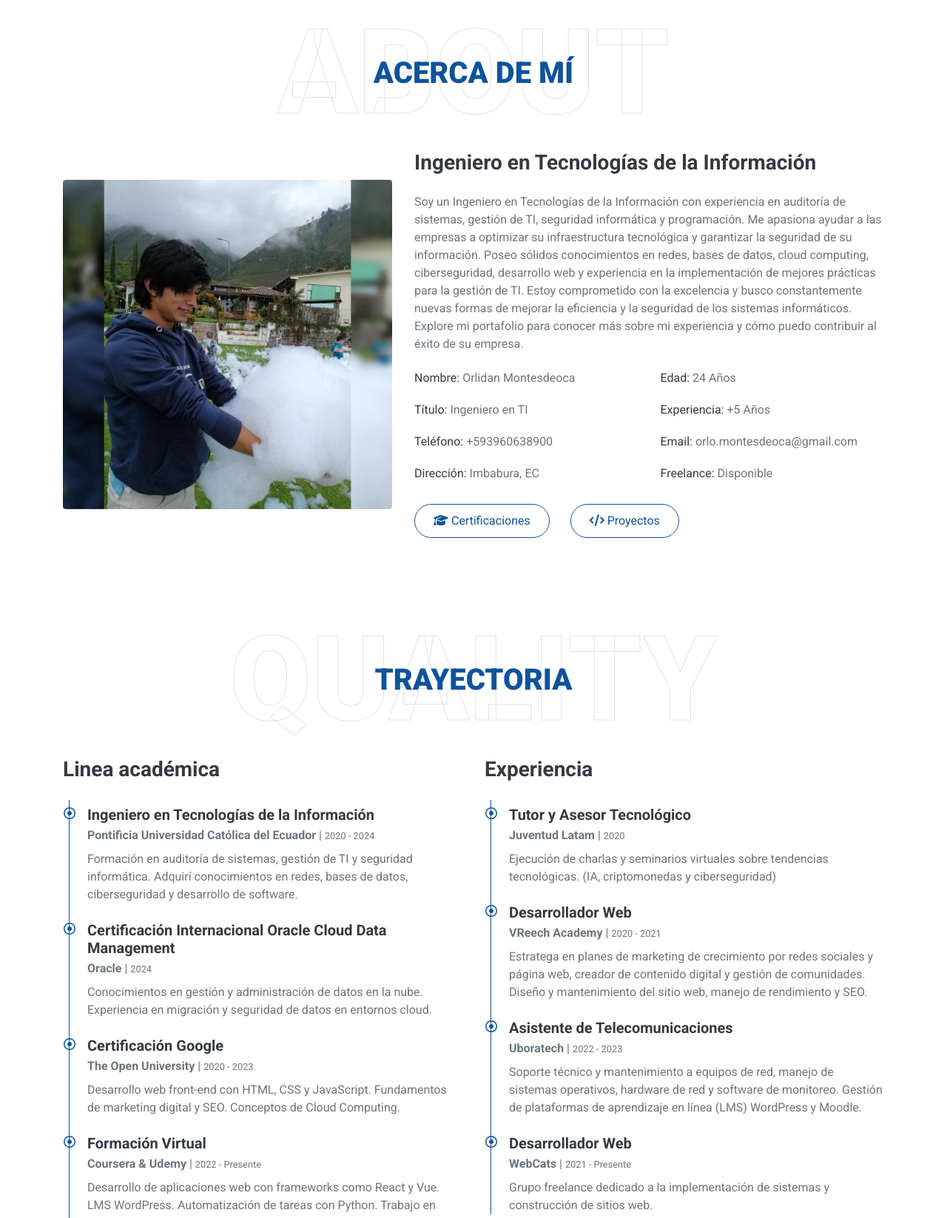
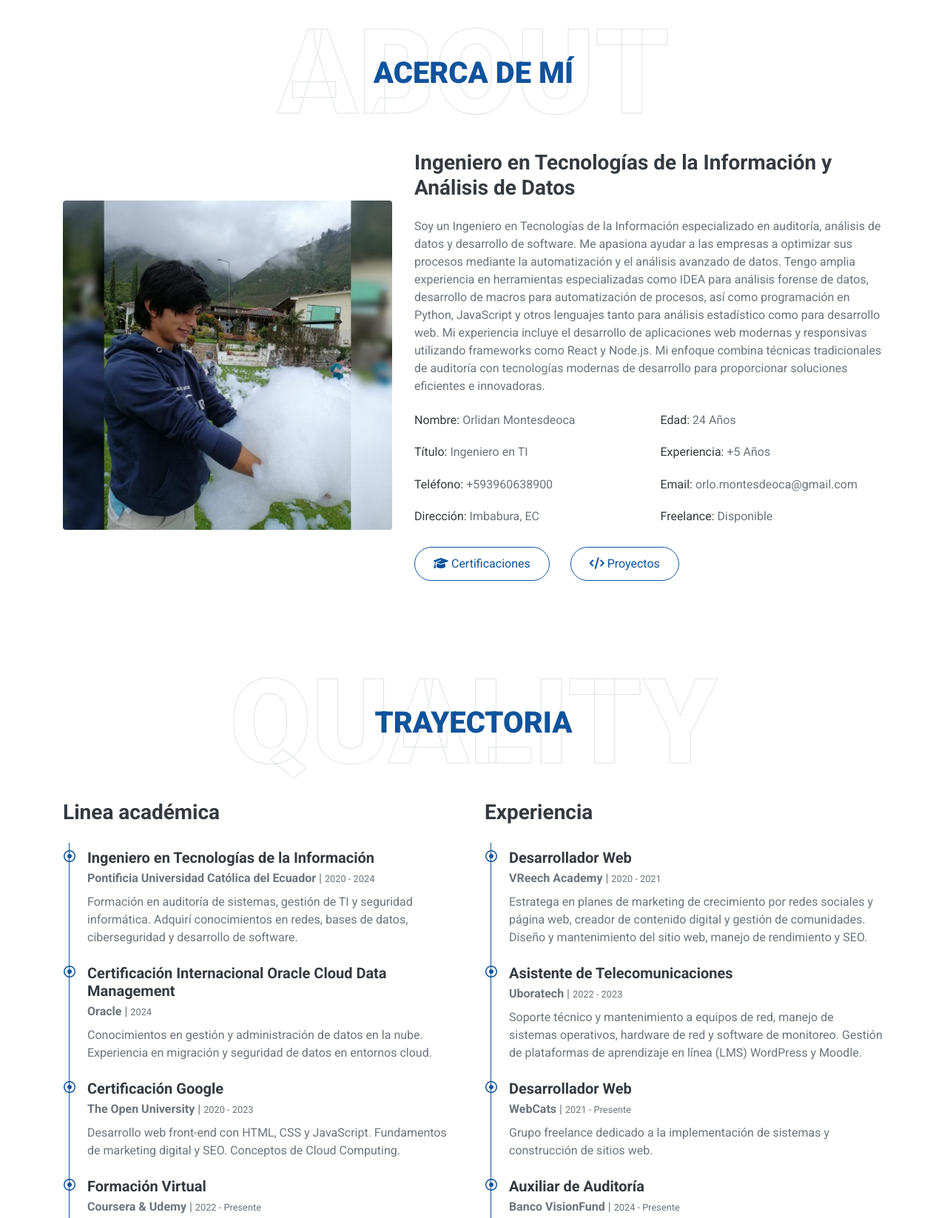
Before and after one commit to itsOrlo/itsOrlo.github.io, a plain HTML site: page index.html in a window 1280 px wide. Shown: the part 892-2538 px from the top of the page at 74% size. Drawn offline with nearby package versions, Linux system fonts and the light colour scheme; some packages are replaced by stand-ins of ours; a script that the page names is missing.

Commit message:
fix bugs

```diff
--- a/index.html
+++ b/index.html
@@ -142,7 +142,7 @@
               class="typed-text-output d-inline font-weight-lighter text-white"
             ></h1>
             <div class="typed-text d-none">
-              Ingeniero de Sistemas, Analista de Seguridad, Desarrollador Web
+              Ingeniero de Sistemas, Analista de Datos, Desarrollador Web
             </div>
             <div
               class="d-flex align-items-center justify-content-center justify-content-lg-start pt-5"
@@ -231,19 +231,23 @@
             <img class="img-fluid rounded w-100" src="img/a.jpg" alt="" />
           </div>
           <div class="col-lg-7">
-            <h3 class="mb-4">Ingeniero en Tecnologías de la Información</h3>
+            <h3 class="mb-4">
+              Ingeniero en Tecnologías de la Información y Análisis de Datos
+            </h3>
             <p>
-              Soy un Ingeniero en Tecnologías de la Información con experiencia
-              en auditoría de sistemas, gestión de TI, seguridad informática y
-              programación. Me apasiona ayudar a las empresas a optimizar su
-              infraestructura tecnológica y garantizar la seguridad de su
-              información. Poseo sólidos conocimientos en redes, bases de datos,
-              cloud computing, ciberseguridad, desarrollo web y experiencia en
-              la implementación de mejores prácticas para la gestión de TI.
-              Estoy comprometido con la excelencia y busco constantemente nuevas
-              formas de mejorar la eficiencia y la seguridad de los sistemas
-              informáticos. Explore mi portafolio para conocer más sobre mi
-              experiencia y cómo puedo contribuir al éxito de su empresa.
+              Soy un Ingeniero en Tecnologías de la Información especializado en
+              auditoría, análisis de datos y desarrollo de software. Me apasiona
+              ayudar a las empresas a optimizar sus procesos mediante la
+              automatización y el análisis avanzado de datos. Tengo amplia
+              experiencia en herramientas especializadas como IDEA para análisis
+              forense de datos, desarrollo de macros para automatización de
+              procesos, así como programación en Python, JavaScript y otros
+              lenguajes tanto para análisis estadístico como para desarrollo
+              web. Mi experiencia incluye el desarrollo de aplicaciones web
+              modernas y responsivas utilizando frameworks como React y Node.js.
+              Mi enfoque combina técnicas tradicionales de auditoría con
+              tecnologías modernas de desarrollo para proporcionar soluciones
+              eficientes e innovadoras.
             </p>
             <div class="row mb-3">
               <div class="col-sm-6 py-2">
@@ -403,22 +407,6 @@
                   class="far fa-dot-circle text-primary position-absolute"
                   style="top: 2px; left: -32px"
                 ></i>
-                <h5 class="font-weight-bold mb-1">
-                  Tutor y Asesor Tecnológico
-                </h5>
-                <p class="mb-2">
-                  <strong>Juventud Latam</strong> | <small>2020</small>
-                </p>
-                <p>
-                  Ejecución de charlas y seminarios virtuales sobre tendencias
-                  tecnológicas. (IA, criptomonedas y ciberseguridad)
-                </p>
-              </div>
-              <div class="position-relative mb-4">
-                <i
-                  class="far fa-dot-circle text-primary position-absolute"
-                  style="top: 2px; left: -32px"
-                ></i>
                 <h5 class="font-weight-bold mb-1">Desarrollador Web</h5>
                 <p class="mb-2">
                   <strong>VReech Academy</strong> | <small>2020 - 2021</small>
@@ -462,11 +450,30 @@
                   construcción de sitios web.
                 </p>
               </div>
+              <div class="position-relative mb-4">
+                <i
+                  class="far fa-dot-circle text-primary position-absolute"
+                  style="top: 2px; left: -32px"
+                ></i>
+                <h5 class="font-weight-bold mb-1">Auxiliar de Auditoría</h5>
+                <p class="mb-2">
+                  <strong>Banco VisionFund</strong> |
+                  <small>2024 - Presente</small>
+                </p>
+                <p>
+                  Análisis de datos y documentación de auditorías internas.
+                  Automatización de procesos con IDEA y ACL.
+                  Implementación de medidas de seguridad y cumplimiento normativo.
+                  Análisis de riesgos y desarrollo de soluciones para mejorar la
+                  eficiencia operativa.
+                </p>
+              </div>
             </div>
           </div>
         </div>
       </div>
     </div>
+
     <!-- Trayectoria End -->
 
     <!-- Skills -->
@@ -690,14 +697,14 @@
           <div class="col-lg-4 col-md-6 text-center mb-5">
             <div class="d-flex align-items-center justify-content-center mb-4">
               <i
-                class="fa fa-2x fa-comments service-icon bg-primary text-white mr-3"
+                class="fa fa-2x fa-chart-line service-icon bg-primary text-white mr-3"
               ></i>
-              <h4 class="font-weight-bold m-0">Consultoría TI</h4>
+              <h4 class="font-weight-bold m-0">Análisis de Datos</h4>
             </div>
             <p>
-              Asesoría en la planificación, implementación y gestión de
-              soluciones tecnológicas para mejorar la eficiencia y la seguridad
-              de tu empresa.
+              Transformación de datos en información valiosa mediante técnicas
+              estadísticas y visualización avanzada para impulsar la toma de
+              decisiones basada en datos en tu empresa.
             </p>
           </div>
         </div>
```
